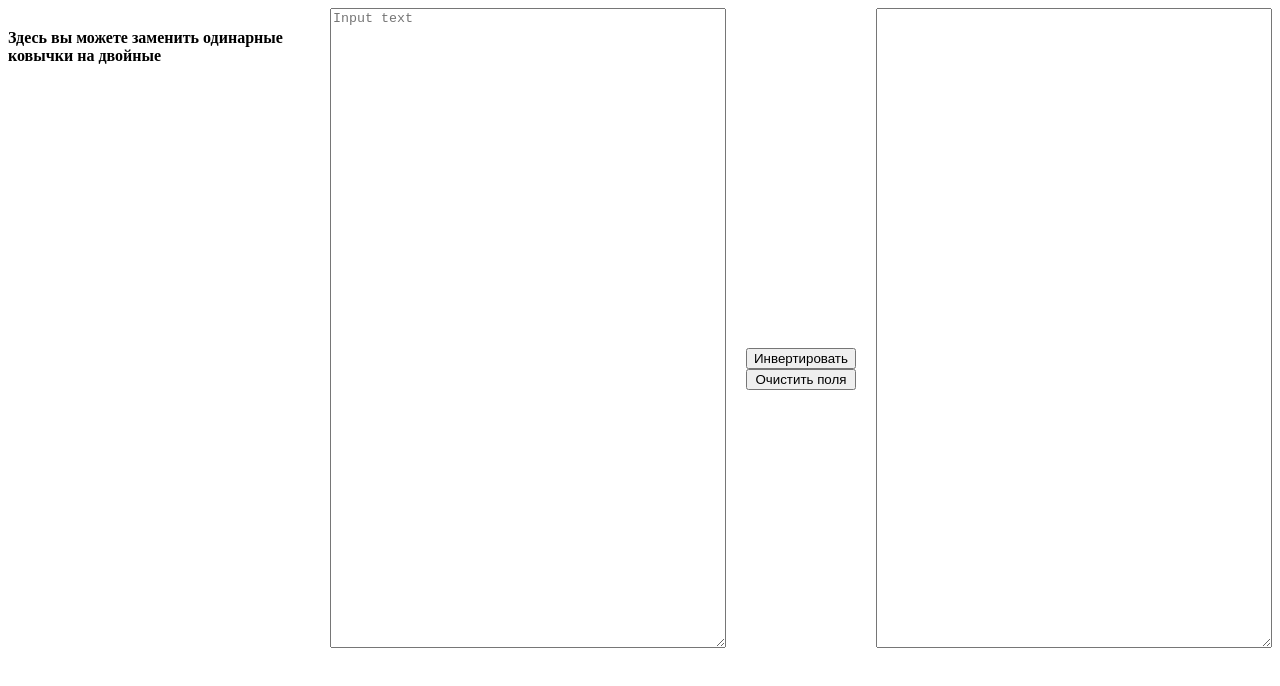
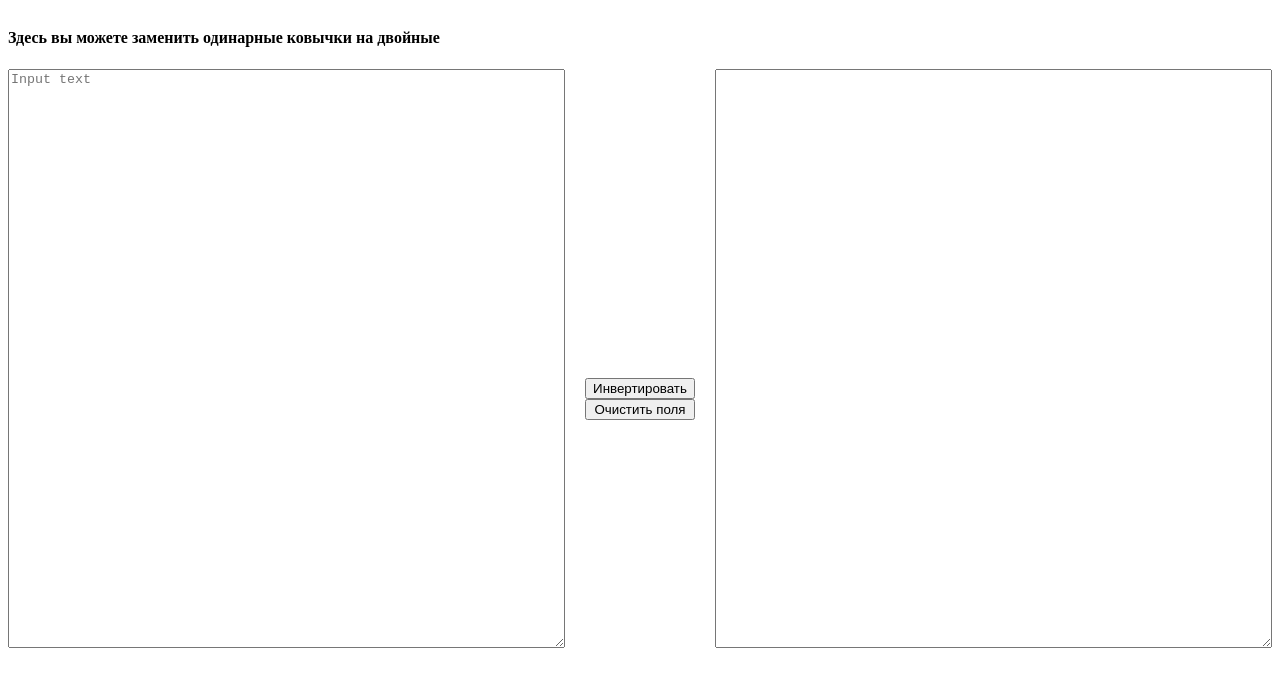
Before and after one commit to VShirokov/quotesInverter, a plain HTML site: page index.html in a window 1280 px wide. Drawn offline with Linux system fonts and the light colour scheme.

Commit message:
fix style.css

```diff
--- a/style.css
+++ b/style.css
@@ -1,5 +1,6 @@
 body {
     display: flex;
+    flex-flow: column nowrap;
     height: 80vh;
 }
 textarea {
@@ -15,6 +16,7 @@ textarea:last-child {
 }
 .form {
     display: flex;
+    height: 100%;
     width: 100%;
 }
 .buttons-wrapper {
```
